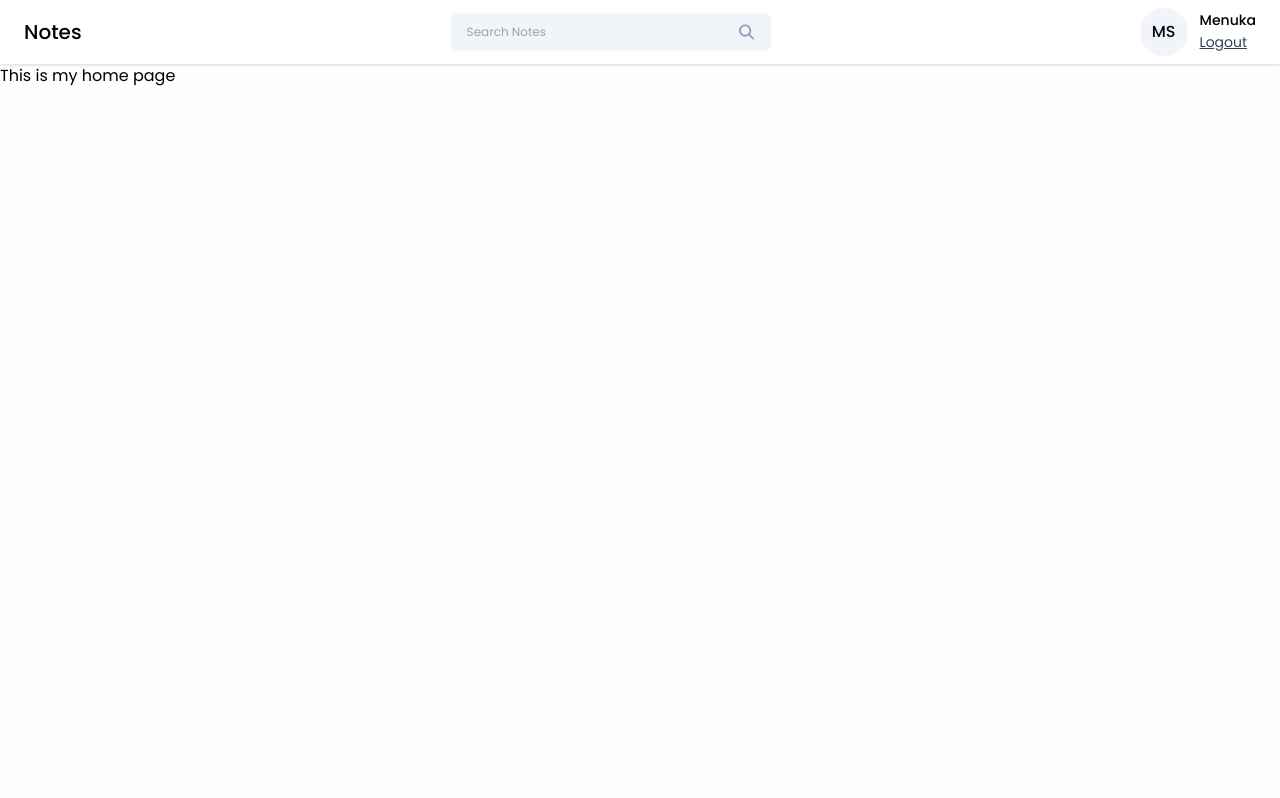
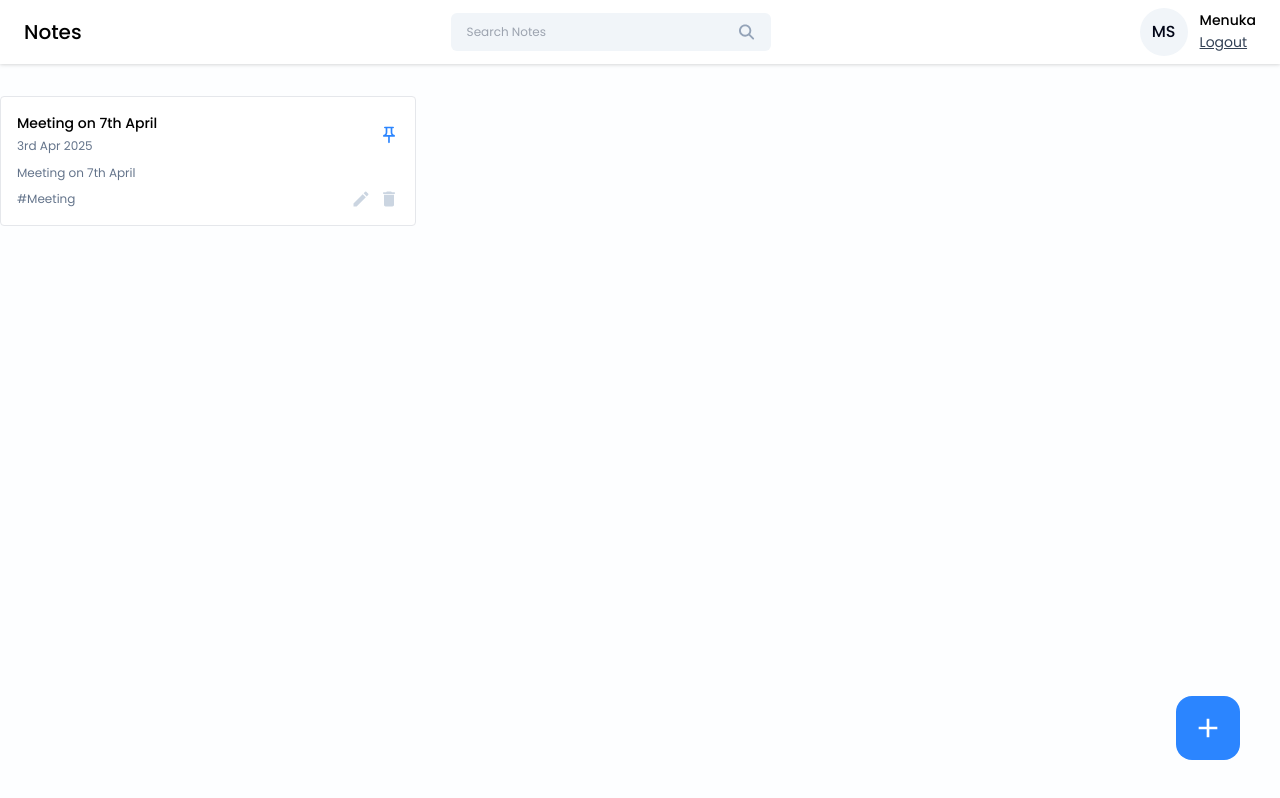
Before and after one commit to Menuka7865/Creating-Note-App, a React (Vite) app in the folder note-app/: page / in a window 1280 px wide. Built offline with nearby package versions, Linux system fonts and the light colour scheme.

Commit message:
Home page updated

```diff
--- a/note-app/package.json
+++ b/note-app/package.json
@@ -13,6 +13,7 @@
     "react": "^19.0.0",
     "react-dom": "^19.0.0",
     "react-icons": "^5.5.0",
+    "react-modal": "^3.16.3",
     "react-router-dom": "^7.3.0"
   },
   "devDependencies": {
--- a/note-app/src/compnents/Navbar.jsx
+++ b/note-app/src/compnents/Navbar.jsx
@@ -1,18 +1,24 @@
-import React, { useState } from 'react'
-import Profileinfo from './Profileinfo'
-import { useNavigate } from 'react-router-dom'
-import Searchbar from './Searchbar'
+import React, { useState } from 'react';
+import Profileinfo from './Profileinfo';
+import { useNavigate } from 'react-router-dom';
+import Searchbar from './Searchbar';
 
 const Navbar = () => {
-   const [searchQuery, setSearchQuery] = useState("")
-   const navigate = useNavigate
-   const onLogout = () =>{
-    navigate('/login')
+   const [searchQuery, setSearchQuery] = useState("");
+   const navigate = useNavigate();
+
+   const onLogout = () => {
+      navigate('/login');
    };
-   const handleSearch = () => {};
+
+   const handleSearch = () => {
+      console.log("Searching for:", searchQuery);
+   };
+
    const onClearSearch = () => {
       setSearchQuery("");
    };
+
    return (
       <>
          <div className='bg-white flex items-center justify-between px-6 py-2 drop-shadow'>
@@ -20,18 +26,15 @@ const Navbar = () => {
 
             <Searchbar
                value={searchQuery}
-          onChange={({target}) =>{
-            setSearchQuery(target.value);
-          }}
+               onChange={(e) => setSearchQuery(e.target.value)}
                handleSearch={handleSearch}
                onClearSearch={onClearSearch}
             />
 
             <Profileinfo onLogout={onLogout} />
          </div>
-
       </>
-  )
+   );
 }
 
-export default Navbar
+export default Navbar;
--- /dev/null
+++ b/note-app/src/compnents/NoteCard.jsx
@@ -0,0 +1,43 @@
+import React from 'react';
+import { MdOutlinePushPin, MdCreate, MdDelete} from "react-icons/md"
+
+const NoteCard = ({
+    title,
+    date,
+    content,
+    tags,
+    isPinned,
+    onEdit,
+    onDelete,
+    onPinNote,
+}) => {
+  return (
+    <>
+    <div className='border rounded p-4 bg-white hover:shadow-xl transition-all ease-in-out'>
+      <div className='flex items-center justify-between'>
+        <div>
+            <h6 className='text-sm font-medium'>{title}</h6>
+            <span className='text-xs text-slate-500'>{date}</span>
+        </div>
+        <MdOutlinePushPin className={`icon-btn ${isPinned ? "text-primary" : "text-slate-300"}`} onClick={onPinNote}/>
+      </div>
+      <p className='text-xs text-slate-500 mt-2'>{content?.slice(0, 60)}</p>
+      <div className='flex items-center justify-between mt-2'>
+        <div className='text-xs text-slate-500'>{tags}</div>
+        <div className='flex items-center gap-2'>
+            <MdCreate
+              className='icon-btn hover:text-green-600'
+              onClick={onEdit}
+            />
+            <MdDelete
+              className='icon-btn hover:text-red-500'
+              onClick={onDelete}
+            />
+        </div>
+      </div>
+    </div>
+    </>
+  );
+}
+
+export default NoteCard;
--- a/note-app/src/compnents/Searchbar.jsx
+++ b/note-app/src/compnents/Searchbar.jsx
@@ -1,7 +1,8 @@
 import React from 'react';
 import { FaMagnifyingGlass } from "react-icons/fa6";
-import { IoMdClose } from "react-icons/io"
-const Searchbar = ({ value, onchange, handleSearch, onClearSearch}) => {
+import { IoMdClose } from "react-icons/io";
+
+const Searchbar = ({ value, onChange, handleSearch, onClearSearch }) => {
   return (
     <>
       <div className='w-80 flex items-center px-4 bg-slate-100 rounded-md'>
@@ -10,10 +11,18 @@ const Searchbar = ({ value, onchange, handleSearch, onClearSearch}) => {
           placeholder='Search Notes'
           className='w-full text-xs bg-transparent py-[11px] outline-none'
           value={value}
-        onChange={onchange}
+          onChange={onChange}
         />
-        { value && (<IoMdClose className='text-xl text-slate-500 cursor-pointer hover:text-black mr-3' onClick={onClearSearch}/>)}
-        <FaMagnifyingGlass className='text-slate-400 cursor-pointer hover:text-black' onClick={handleSearch}/>
+        {value && (
+          <IoMdClose
+            className='text-xl text-slate-500 cursor-pointer hover:text-black mr-3'
+            onClick={onClearSearch}
+          />
+        )}
+        <FaMagnifyingGlass
+          className='text-slate-400 cursor-pointer hover:text-black'
+          onClick={handleSearch}
+        />
       </div>
     </>
   );
--- /dev/null
+++ b/note-app/src/compnents/TagInput.jsx
@@ -0,0 +1,23 @@
+import React from 'react';
+import { MdAdd } from 'react-icons/md';
+
+const TagInput = (tags,setTags) => {
+  return (
+    <>
+    <div>
+      <div className='flex items-center gap-4 mt-3'>
+        <input
+          type="text"
+          className='text-sm bg-transparent border px-3 py-2 rounded outline-none'
+          placeholder='Add tags'
+        />
+        <button className='w-8 h-8 flex items-center justify-center rounded border border-blue-700 hover:bg-blue-700'>
+            <MdAdd className='text-2xl text-blue-700 hover:text-white'/>
+        </button>
+      </div>
+    </div>
+    </>
+  );
+}
+
+export default TagInput;
--- a/note-app/src/index.css
+++ b/note-app/src/index.css
@@ -21,4 +21,10 @@
     .btn-primary{
         @apply w-full text-sm bg-primary text-white p-2 rounded my-1 hover:bg-blue-600;
     }
+    .icon-btn{
+        @apply text-xl text-slate-300 cursor-pointer hover:text-primary;
+    }
+    .input-label{
+        @apply text-xs text-slate-400;
+    }
 }
--- /dev/null
+++ b/note-app/src/pages/AddEditNotes.jsx
@@ -0,0 +1,38 @@
+import React from 'react';
+import TagInput from '../compnents/TagInput';
+
+const AddEditNotes = () => {
+  return (
+    <>
+    <div>
+      <div className='flex flex-col gap-2'>
+        <label className='input-label'>TITLE</label>
+        <input
+          type='text'
+          className='text-2xl text-slate-950 outline-none'
+          placeholder='Go to Gym At 5'
+        />
+      </div>
+      <div className='flex flex-col gap-2 mt-4'>
+        <label className="input-label">CONTENT</label>
+        <textarea
+          type="text"
+          className='text-sm text-slate-950 outline-none bg-slate-50 p-2 rounded'
+          placeholder='Content'
+          rows={10}
+        />
+
+      </div>
+       <div className='mt-3'>
+         <label className="input-label">TAGS</label>
+         <TagInput/>
+       </div>
+       <button className='btn-primary font-medium mt-5 p-3' onClick={()=>{}}>
+          ADD
+       </button>
+    </div>
+    </>
+  );
+}
+
+export default AddEditNotes;
--- a/note-app/src/pages/Home.jsx
+++ b/note-app/src/pages/Home.jsx
@@ -1,13 +1,55 @@
-import React from 'react'
+import React, { useState } from 'react'
 import Navbar from '../compnents/Navbar'
+import NoteCard from '../compnents/NoteCard'
+import { MdAdd } from 'react-icons/md'
+import AddEditNotes from './AddEditNotes'
+import Modal from 'react-modal'
 
 function Home() {
+
+  const [openAddEditModal,setOpenAddEditModal] = useState({
+     isShown :false,
+     type: "add",
+     data: null,
+  });
   return (
     <>
       <Navbar/>
-      <div>
-        This is my home page
+      <div className='container mx-auto'>
+        <div className='grid grid-cols-3 gap-4 mt-8'>
+        <NoteCard
+          title="Meeting on 7th April"
+          date="3rd Apr 2025 "
+          content="Meeting on 7th April"
+          tags="#Meeting"
+          isPinned={true}
+          onEdit={()=>{}}
+          onDelete={()=>{}}
+          onPinNote={()=>{}}
+        />
+
+        </div>
       </div>
+      <button
+         className='w-16 h-16 flex items-center justify-center rounded-2xl bg-primary hover:bg-blue-600 absolute right-10 bottom-10'
+         onClick={()=>{
+          setOpenAddEditModal({ isShown:true, type:"add",data:null });
+         }}>
+        <MdAdd className='text-[32px] text-white'/>
+      </button>
+      <Modal
+        isOpen = {openAddEditModal.isShown}
+        onRequestClose = {()=>{}}
+        style ={{
+          overlay:{
+              backgroundColor:"rgba(0,0,0,0.2)",
+          },
+        }}
+        contentLabel=""
+        className = "w-[40%] max-h-3/4 bg-white rounded-md mx-auto mt-14 p-5 overflow-scroll"
+      >
+      <AddEditNotes/>
+      </Modal>
     </>
   )
 }
```
Also changed, not shown: 1 other file (tests, documents, lock files or other folders). Lines whose indentation alone changed are shown as unchanged.
